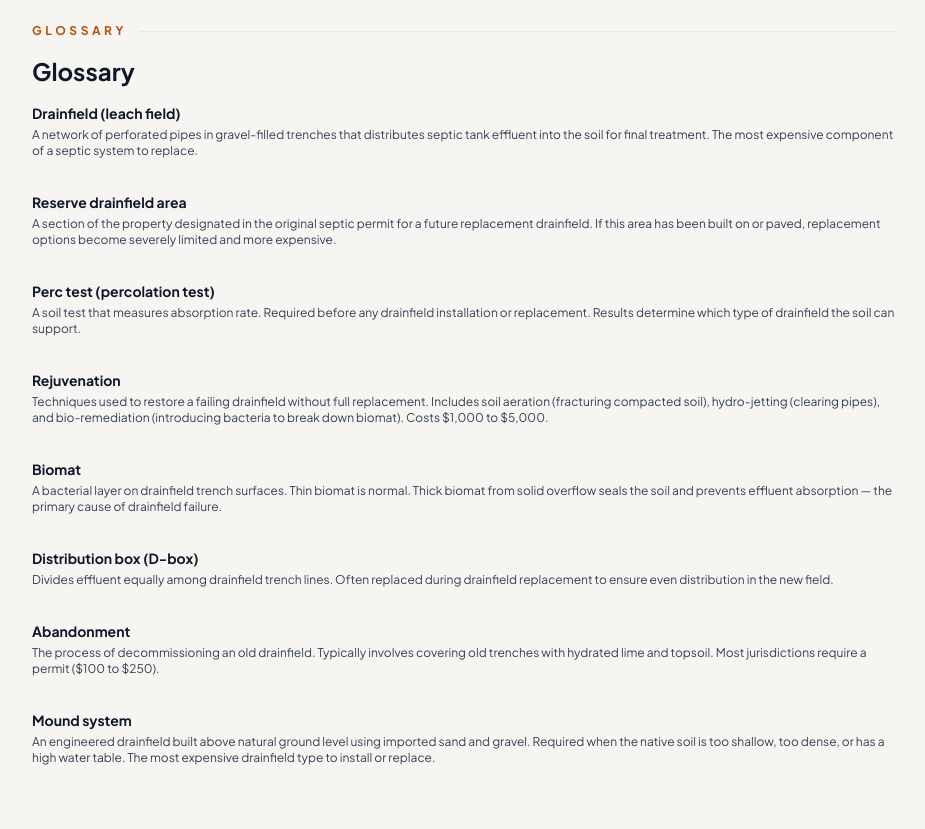
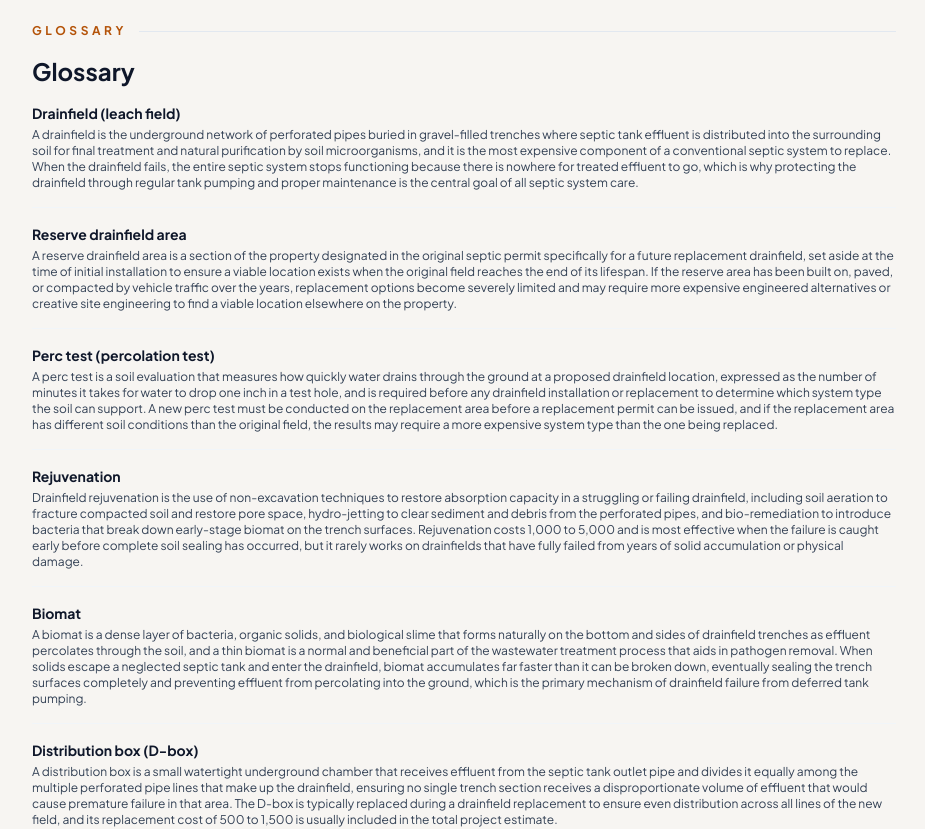
Before and after one commit to thebasementguide2026/theseptic.guide-, a Next.js app: page /cost-guides/drainfield-replacement-cost in a window 1280 px wide. Shown: the part 7560-8389 px from the top of the page, without its empty margins (176-1101 px from the left). Built offline with nearby package versions, Linux system fonts and the light colour scheme.

Commit message:
Replace glossary definitions with expanded versions

```diff
--- a/app/cost-guides/drainfield-replacement-cost/page.tsx
+++ b/app/cost-guides/drainfield-replacement-cost/page.tsx
@@ -263,35 +263,35 @@ export default function DrainFieldReplacementCost() {
           <div className='space-y-4'>
             <div className='border-b border-slate-100 pb-4'>
               <h3 className='text-sm font-bold text-slate-900 mb-1'>Drainfield (leach field)</h3>
-              <p className='text-slate-700 text-xs'>A network of perforated pipes in gravel-filled trenches that distributes septic tank effluent into the soil for final treatment. The most expensive component of a septic system to replace.</p>
+              <p className='text-slate-700 text-xs'>A drainfield is the underground network of perforated pipes buried in gravel-filled trenches where septic tank effluent is distributed into the surrounding soil for final treatment and natural purification by soil microorganisms, and it is the most expensive component of a conventional septic system to replace. When the drainfield fails, the entire septic system stops functioning because there is nowhere for treated effluent to go, which is why protecting the drainfield through regular tank pumping and proper maintenance is the central goal of all septic system care.</p>
             </div>
             <div className='border-b border-slate-100 pb-4'>
               <h3 className='text-sm font-bold text-slate-900 mb-1'>Reserve drainfield area</h3>
-              <p className='text-slate-700 text-xs'>A section of the property designated in the original septic permit for a future replacement drainfield. If this area has been built on or paved, replacement options become severely limited and more expensive.</p>
+              <p className='text-slate-700 text-xs'>A reserve drainfield area is a section of the property designated in the original septic permit specifically for a future replacement drainfield, set aside at the time of initial installation to ensure a viable location exists when the original field reaches the end of its lifespan. If the reserve area has been built on, paved, or compacted by vehicle traffic over the years, replacement options become severely limited and may require more expensive engineered alternatives or creative site engineering to find a viable location elsewhere on the property.</p>
             </div>
             <div className='border-b border-slate-100 pb-4'>
               <h3 className='text-sm font-bold text-slate-900 mb-1'>Perc test (percolation test)</h3>
-              <p className='text-slate-700 text-xs'>A soil test that measures absorption rate. Required before any drainfield installation or replacement. Results determine which type of drainfield the soil can support.</p>
+              <p className='text-slate-700 text-xs'>A perc test is a soil evaluation that measures how quickly water drains through the ground at a proposed drainfield location, expressed as the number of minutes it takes for water to drop one inch in a test hole, and is required before any drainfield installation or replacement to determine which system type the soil can support. A new perc test must be conducted on the replacement area before a replacement permit can be issued, and if the replacement area has different soil conditions than the original field, the results may require a more expensive system type than the one being replaced.</p>
             </div>
             <div className='border-b border-slate-100 pb-4'>
               <h3 className='text-sm font-bold text-slate-900 mb-1'>Rejuvenation</h3>
-              <p className='text-slate-700 text-xs'>Techniques used to restore a failing drainfield without full replacement. Includes soil aeration (fracturing compacted soil), hydro-jetting (clearing pipes), and bio-remediation (introducing bacteria to break down biomat). Costs $1,000 to $5,000.</p>
+              <p className='text-slate-700 text-xs'>Drainfield rejuvenation is the use of non-excavation techniques to restore absorption capacity in a struggling or failing drainfield, including soil aeration to fracture compacted soil and restore pore space, hydro-jetting to clear sediment and debris from the perforated pipes, and bio-remediation to introduce bacteria that break down early-stage biomat on the trench surfaces. Rejuvenation costs 1,000 to 5,000 and is most effective when the failure is caught early before complete soil sealing has occurred, but it rarely works on drainfields that have fully failed from years of solid accumulation or physical damage.</p>
             </div>
             <div className='border-b border-slate-100 pb-4'>
               <h3 className='text-sm font-bold text-slate-900 mb-1'>Biomat</h3>
-              <p className='text-slate-700 text-xs'>A bacterial layer on drainfield trench surfaces. Thin biomat is normal. Thick biomat from solid overflow seals the soil and prevents effluent absorption &mdash; the primary cause of drainfield failure.</p>
+              <p className='text-slate-700 text-xs'>A biomat is a dense layer of bacteria, organic solids, and biological slime that forms naturally on the bottom and sides of drainfield trenches as effluent percolates through the soil, and a thin biomat is a normal and beneficial part of the wastewater treatment process that aids in pathogen removal. When solids escape a neglected septic tank and enter the drainfield, biomat accumulates far faster than it can be broken down, eventually sealing the trench surfaces completely and preventing effluent from percolating into the ground, which is the primary mechanism of drainfield failure from deferred tank pumping.</p>
             </div>
             <div className='border-b border-slate-100 pb-4'>
               <h3 className='text-sm font-bold text-slate-900 mb-1'>Distribution box (D-box)</h3>
-              <p className='text-slate-700 text-xs'>Divides effluent equally among drainfield trench lines. Often replaced during drainfield replacement to ensure even distribution in the new field.</p>
+              <p className='text-slate-700 text-xs'>A distribution box is a small watertight underground chamber that receives effluent from the septic tank outlet pipe and divides it equally among the multiple perforated pipe lines that make up the drainfield, ensuring no single trench section receives a disproportionate volume of effluent that would cause premature failure in that area. The D-box is typically replaced during a drainfield replacement to ensure even distribution across all lines of the new field, and its replacement cost of 500 to 1,500 is usually included in the total project estimate.</p>
             </div>
             <div className='border-b border-slate-100 pb-4'>
               <h3 className='text-sm font-bold text-slate-900 mb-1'>Abandonment</h3>
-              <p className='text-slate-700 text-xs'>The process of decommissioning an old drainfield. Typically involves covering old trenches with hydrated lime and topsoil. Most jurisdictions require a permit ($100 to $250).</p>
+              <p className='text-slate-700 text-xs'>Drainfield abandonment is the process of properly decommissioning an old failed drainfield that is being replaced, which typically involves covering the old trenches with hydrated lime to neutralize remaining pathogens and topsoil to restore the surface grade. Most jurisdictions require an abandonment permit costing 100 to 250 and a health department inspection of the abandoned field before the replacement system can be placed in service, and the old field lines are usually left in place rather than excavated unless the replacement system requires the same area.</p>
             </div>
             <div className='pb-4'>
               <h3 className='text-sm font-bold text-slate-900 mb-1'>Mound system</h3>
-              <p className='text-slate-700 text-xs'>An engineered drainfield built above natural ground level using imported sand and gravel. Required when the native soil is too shallow, too dense, or has a high water table. The most expensive drainfield type to install or replace.</p>
+              <p className='text-slate-700 text-xs'>A mound system is an engineered drainfield constructed above the natural ground surface using imported sand and gravel, required when native soil is too shallow, the water table is too high, or bedrock is too close to the surface for a conventional below-grade drainfield. Mound system replacement is the most expensive drainfield option at 10,000 to 20,000 because of the volume of imported materials, the pump equipment required to move effluent uphill to the mound, and the engineering required to design and construct the elevated sand bed to health department specifications.</p>
             </div>
           </div>
         </div>
```
